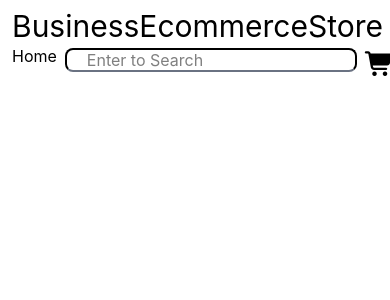
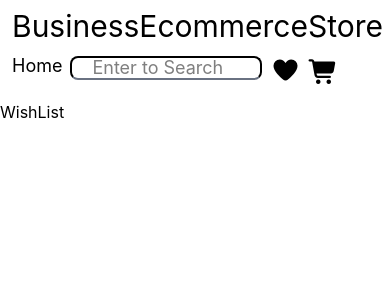
Before and after one commit to shivenhanda/CodeAlpha_EcommerceStore, a React (Vite) app in the folder frontend/: page /wishlist in a window 390 px wide. Shown: the top 300 px of the page. Built offline with nearby package versions, Linux system fonts and the light colour scheme.

Commit message:
feat: Add WishList

```diff
--- a/frontend/src/App.jsx
+++ b/frontend/src/App.jsx
@@ -3,6 +3,7 @@ import "./App.css"
 import ProductShow from "./ProductShow"
 import ProductList from "./ProductList"
 import Header from "./Header"
+import WishList from "./WishList"
 
 export default function App() {
   return(
@@ -10,6 +11,7 @@ export default function App() {
     <Header/>
     <Routes>
       <Route path="/" element={<ProductList/>}/>
+      <Route path="/wishlist" element={<WishList/>}/>
       <Route path="/product/:id" element={<ProductShow/>}/>
       <Route/>
     </Routes>
--- a/frontend/src/Header.jsx
+++ b/frontend/src/Header.jsx
@@ -5,10 +5,11 @@ export default function Header(){
         <>
         <div className="md:flex md:justify-between md:px-10 px-3  my-2">
             <span className="text-3xl md:text-4xl text-center">BusinessEcommerceStore</span>
-            <div className="flex justify-between space-x-2 text-base md:text-lg">
+            <div className="flex justify-start md:justify-between space-x-2 text-lg mt-2">
             <Link to="/">Home</Link>
-            <input className="border-2 border-b-gray-500 py-0 px-5 rounded-lg h-6 my-1" type="search" name="search" id="search" placeholder="Enter to Search"/>
-            <i class="fa-solid fa-cart-shopping text-2xl my-2"></i>
+            <input className="border-2 border-b-gray-500 py-0 px-5 rounded-lg h-6 my-1 w-48" type="search" name="search" id="search" placeholder="Enter to Search"/>
+            <Link to="/wishlist"><i className="fa-solid fa-heart text-2xl my-1.5"></i></Link>
+            <i className="fa-solid fa-cart-shopping text-2xl my-2"></i>
             </div>
         </div>
         </>
--- a/frontend/src/ProductShow.jsx
+++ b/frontend/src/ProductShow.jsx
@@ -5,6 +5,7 @@ import FetchProductId from "./api/FetchProductId";
 
 export default function ProductShow() {
     const { id } = useParams();
+    const [liked,setLiked]=useState(false)
     const [product, setProduct] = useState(null)
     const navigate = useNavigate();
     useEffect(() => {
@@ -14,18 +15,22 @@ export default function ProductShow() {
         }
         getProduct()
     }, [id])
-    if (!product) return <p>Loading...</p>;
+    if (!product) return <p className="text-center">Loading...</p>;
     function capitalizeFirstLetter(str) {
         if (!str) return "";
         return str.charAt(0).toUpperCase() + str.slice(1);
     }
+    function AddToWishList(product){
+        setLiked(!liked)
+    }
     return (
-        <div className="product-detail md:flex flex-col w-full p-10">
+        <div className="product-detail md:flex flex-col w-full pl-2 pr-10">
             <button className="text-start" onClick={() => navigate(-1)}><i className="fa-solid fa-arrow-left"></i> Back</button>
             <h1 className="text-lg md:text-2xl text-center font-bold">{product.title}</h1>
             <div className="w-full md:flex justify-center Items-center">
                 <img className="mx-auto" src={product.thumbnail} alt={product.title} />
             </div>
+            <div className="w-full flex justify-end dropShadow"><i className={`fa-solid fa-heart text-2xl p-5 heart ${liked?"text-red-600":"text-blue-300"}`} onClick={()=>AddToWishList(product)}></i></div>
             <p className="text-lg md:text-2xl font-semibold">Category: <span className="text-base md:text-lg font-normal">{capitalizeFirstLetter(product.category)}</span></p>
             <p className="text-lg md:text-2xl font-semibold">Rating: <span className="text-base md:text-lg font-normal reviewratings"><i className="fa-regular fa-star"></i> {product.rating}</span></p>
             <p className="text-lg md:text-2xl font-semibold">Desciption: <span className="text-base md:text-lg font-normal">{product.description}</span></p>
--- /dev/null
+++ b/frontend/src/WishList.jsx
@@ -0,0 +1,10 @@
+import { createContext } from "react"
+
+export const wishListContext=createContext()
+export default function WishList(){
+    return(
+        <>
+        <h1>WishList</h1>
+        </>
+    )
+}
```
Also changed, not shown: frontend/src/App.css (line endings or trailing spaces).
